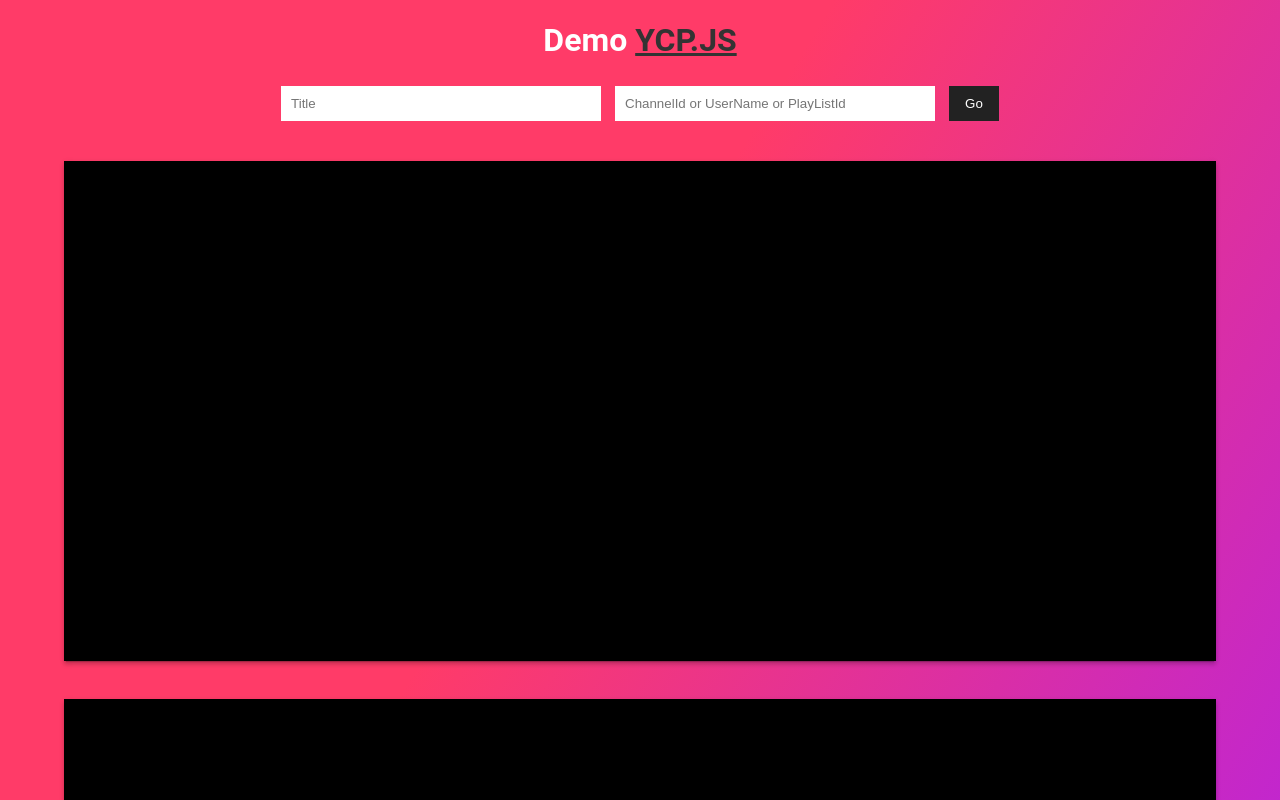
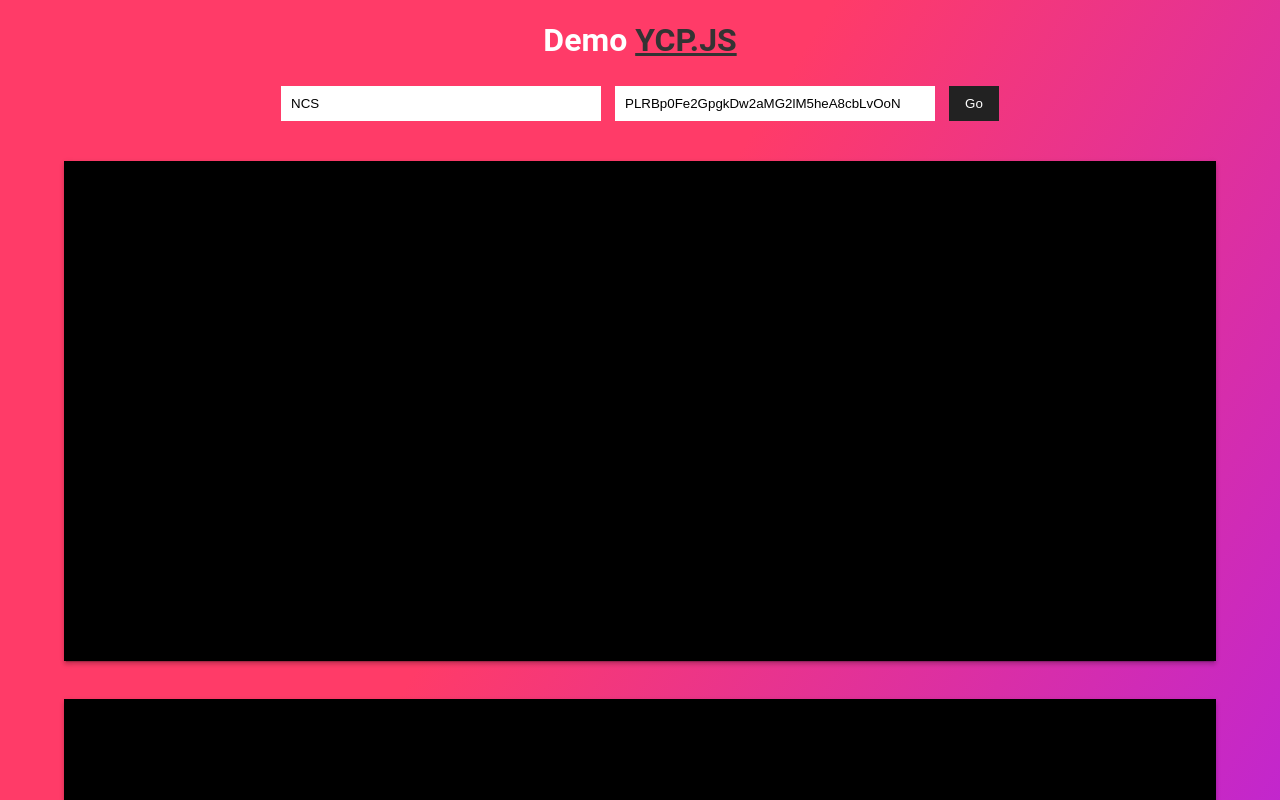
Before and after one commit to bachors/jQuery-Youtube-Channels-Playlist, a website: page index.html in a window 1280 px wide. Shown: the top 800 px of the page. Drawn offline with nearby package versions, Linux system fonts and the light colour scheme; no server answers.

Commit message:
Update index.html

```diff
--- a/index.html
+++ b/index.html
@@ -76,8 +76,8 @@
 		<h1 align="center">Demo <a href="https://github.com/bachors/jQuery-Youtube-Channels-Playlist" target="_BLANK">YCP.JS</a></h1>
 
 		<p align="center">
-			<input id="tit" type="text" placeholder="Title">
-			<input id="ch" type="text" placeholder="ChannelId or UserName or PlayListId">
+			<input id="tit" type="text" placeholder="Title" value="NCS">
+			<input id="ch" type="text" placeholder="ChannelId or UserName or PlayListId" value="PLRBp0Fe2GpgkDw2aMG2lM5heA8cbLvOoN">
 			<input id="go" type="submit" value="Go">
 		</p>
 
```
